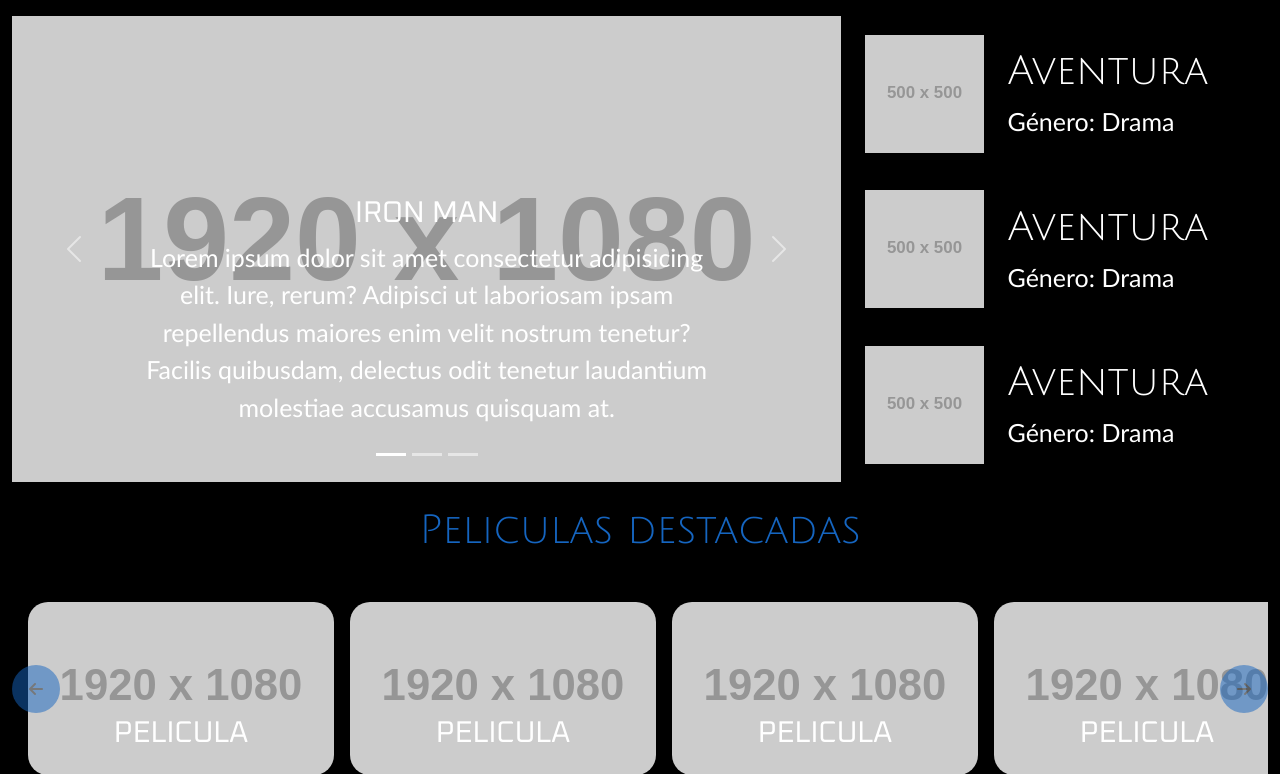
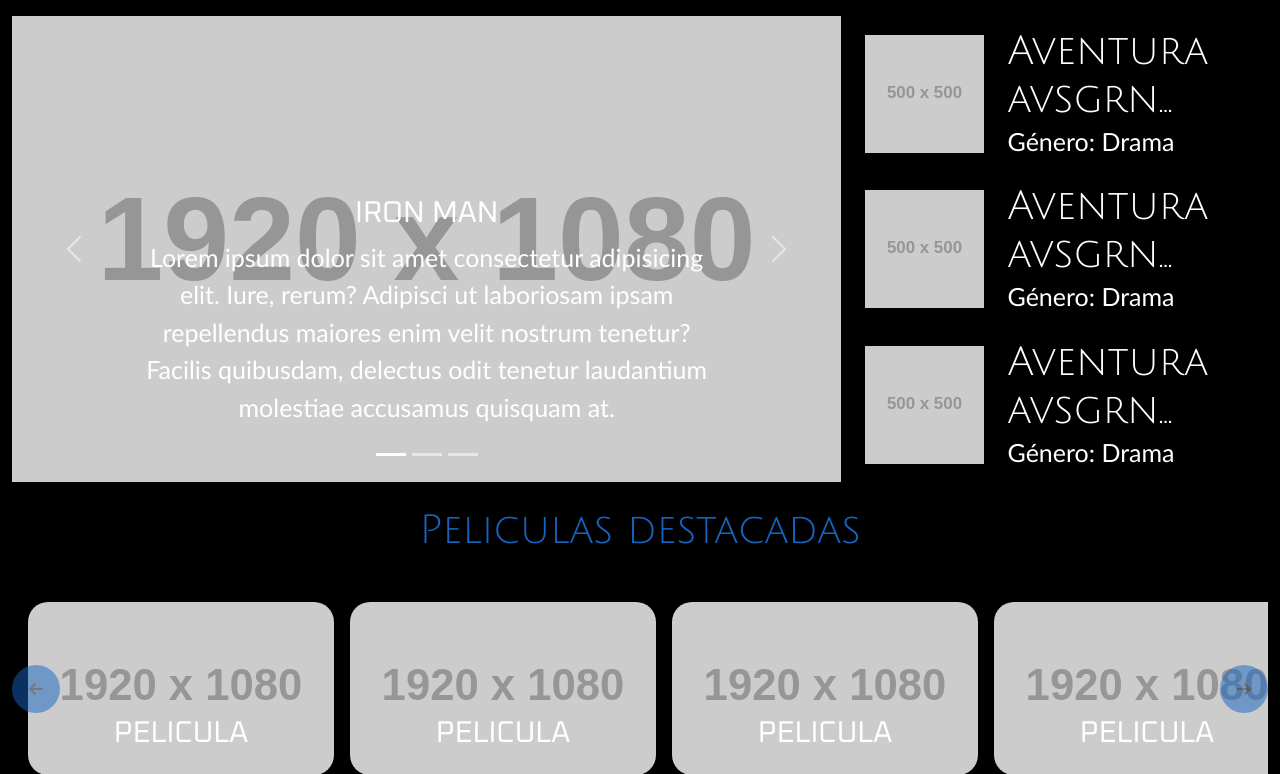
Before and after one commit to bsevrui-mdc/RBDM, a PHP site: page / in a window 1280 px wide. Shown: the part 87-861 px from the top of the page. Run offline with PHP 8.4, Linux system fonts and the light colour scheme; grey boxes labelled with a size stand in for pictures from a placeholder-image service; style sheets or scripts are compiled from the project's sources; some libraries are stand-ins or nearby versions.

Commit message:
index.php arreglado

```diff
--- a/index.php
+++ b/index.php
@@ -23,31 +23,40 @@
                     <?php include("includes/carrusel-normal.php"); ?>
                 </div>
                 <div class="col-4 d-none d-lg-block">
-                    <div class="d-flex flex-column h-100 topGenero">
-                        <div class="row d-flex flex-grow-1">
+                    <div class="d-flex flex-grow-1 flex-column h-100 topGenero justify-content-around">
+                        <div class="row">
                             <div class="col-4 align-content-center">
                                 <img src="https://placehold.co/500" class="img-fluid">
                             </div>
-                            <div class="col align-content-center">
-                                <h2>Aventura</h2>
+                            <div class="col-8 align-content-center ">
+                                <div class="text-clamp">
+                                    <h2>Aventura avsgrn trnt rnrv</h2>
+                                </div>
+
                                 <div class="genero">Género: Drama</div>
                             </div>
                         </div>
-                        <div class="row d-flex flex-grow-1">
+                        <div class="row">
                             <div class="col-4 align-content-center">
                                 <img src="https://placehold.co/500" class="img-fluid">
                             </div>
-                            <div class="col align-content-center">
-                                <h2>Aventura</h2>
+                            <div class="col-8 align-content-center ">
+                                <div class="text-clamp">
+                                    <h2>Aventura avsgrn trnt rnrv</h2>
+                                </div>
+
                                 <div class="genero">Género: Drama</div>
                             </div>
                         </div>
-                        <div class="row d-flex flex-grow-1">
+                        <div class="row">
                             <div class="col-4 align-content-center">
                                 <img src="https://placehold.co/500" class="img-fluid">
                             </div>
-                            <div class="col align-content-center">
-                                <h2>Aventura</h2>
+                            <div class="col-8 align-content-center ">
+                                <div class="text-clamp">
+                                    <h2>Aventura avsgrn trnt rnrv</h2>
+                                </div>
+
                                 <div class="genero">Género: Drama</div>
                             </div>
                         </div>
@@ -75,7 +84,7 @@
                             <img src="https://placehold.co/500" class="img-fluid">
                         </div>
                         <div class="col align-content-center">
-                            <h2>Aventura</h2>
+                            <h2>Aventuratydyjhdyjtrhdjydyyjt</h2>
                         </div>
                     </div>
                 </div>
--- a/scss/_global.scss
+++ b/scss/_global.scss
@@ -42,7 +42,13 @@ a:hover {
     h2 {
       font-family: $font-family-julius;
       font-weight: $font-family-julius-weight;
-      font-size: $font-family-julius-size-h1;
+      font-size: 30px !important;
+
+      @include media-breakpoint-up(lg) {
+        font-size: $font-family-julius-size-h1 !important;
+      }
+
+      word-wrap: break-word;
     }
     .genero {
       font-family: $font-family-calibri;
@@ -55,10 +61,11 @@ a:hover {
       font-family: $font-family-julius;
       font-weight: $font-family-julius-weight;
       font-size: $font-family-julius-size-h1;
+      word-wrap: break-word;
     }
   }
 
-  .imgs{
+  .imgs {
     width: 247px;
     height: auto;
   }
@@ -66,7 +73,8 @@ a:hover {
 
 /* Estilos para admin.php */
 .admin {
-  th, td {
+  th,
+  td {
     align-content: center;
     text-align: center;
   }
@@ -81,26 +89,26 @@ a:hover {
     }
   }
 
-  .textList{
+  .textList {
     display: flex;
     justify-content: space-between;
 
-      @include media-breakpoint-down(lg){
+    @include media-breakpoint-down(lg) {
       display: flex;
       justify-content: end;
 
-          h1{
+      h1 {
         display: none;
       }
     }
   }
 
-  .nameAdmin{
+  .nameAdmin {
     font-family: $font-family-julius;
   }
 
   .imgFilms {
-      width:10%;
+    width: 10%;
   }
 
   .color-trash {
@@ -111,7 +119,7 @@ a:hover {
     }
   }
 
-  .table> :not(caption) > * > * {
+  .table > :not(caption) > * > * {
     background-color: black;
   }
 }
@@ -245,7 +253,7 @@ a:hover {
   padding: 20px;
   width: 75%;
 
-  @include media-breakpoint-down(lg){
+  @include media-breakpoint-down(lg) {
     width: 90%;
   }
 }
@@ -254,3 +262,11 @@ a:hover {
   font-family: $font-family-oxanium;
   font-size: $font-family-oxanium-size;
 }
+
+.text-clamp {
+  display: -webkit-box; /* Define un contenedor flex para el recorte */
+  -webkit-box-orient: vertical; /* Define la orientación vertical de la caja */
+  overflow: hidden; /* Oculta el contenido desbordado */
+  -webkit-line-clamp: 2; /* Limita a 2 líneas */
+  text-overflow: ellipsis; /* Agrega puntos suspensivos */
+}
```
Lines whose indentation alone changed are shown as unchanged.
